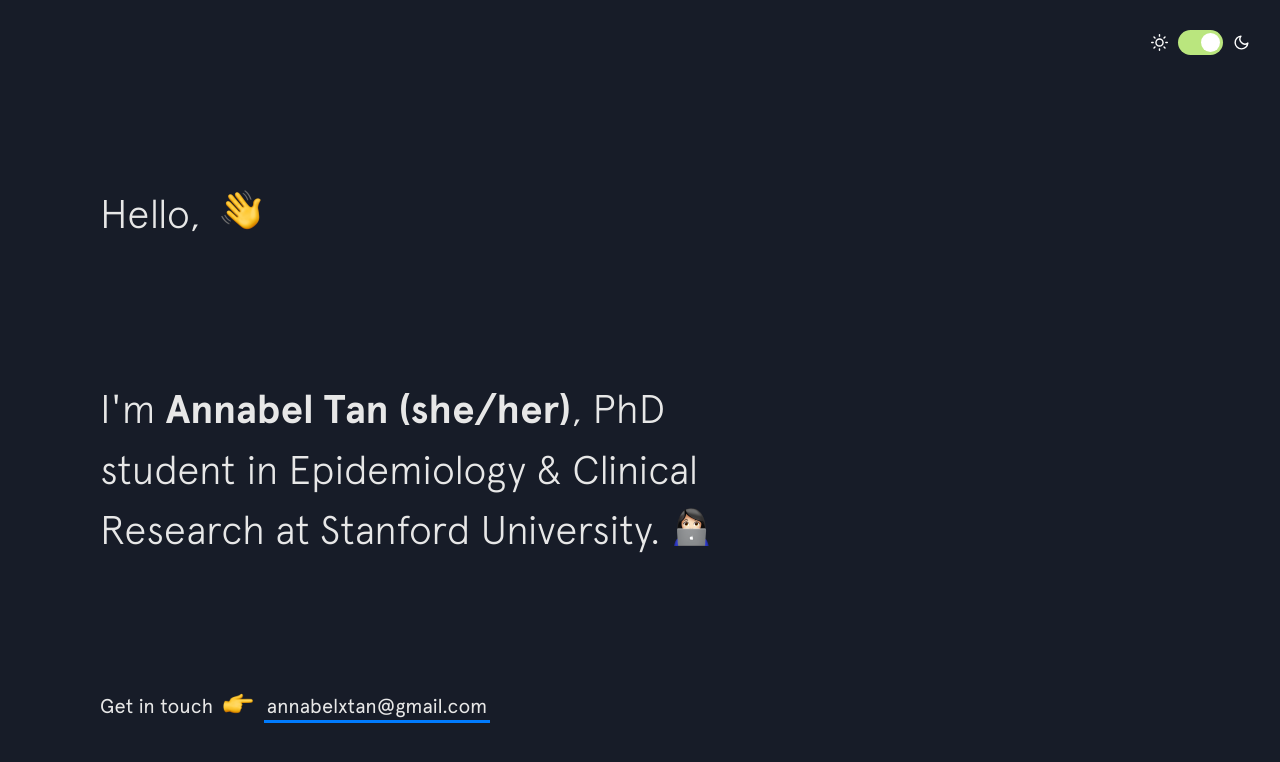
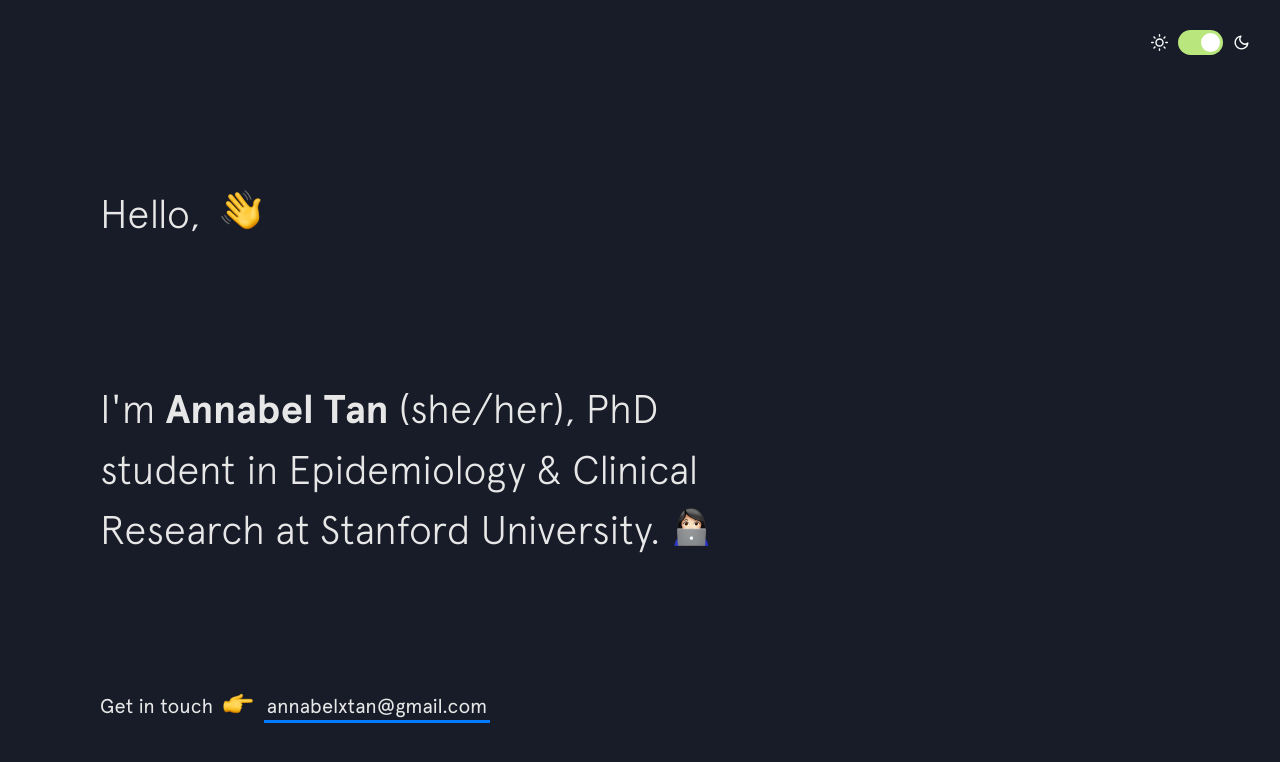
Before and after one commit to annabelxtan/annabelxtan.github.io, a Jekyll site: the page built from index.html, in a window 1280 px wide and 900 px high. Shown: the top 762 px of the window. Built offline with Jekyll 4.4.1, drawn with Linux system fonts in a browser that asks for light colours; nearby versions of some CDN libraries.

Commit message:
Update intro.html

```diff
--- a/_includes/intro.html
+++ b/_includes/intro.html
@@ -4,7 +4,7 @@
   </h1>
 
   <h2 class="intro__tagline">I'm
-    <span class="name">Annabel Tan (she/her)</span>, PhD student in Epidemiology & Clinical Research at Stanford University.
+    <span class="name">Annabel Tan</span> (she/her), PhD student in Epidemiology & Clinical Research at Stanford University.
     <span class="emoji technologist"></span>
   </h2>
 
```
